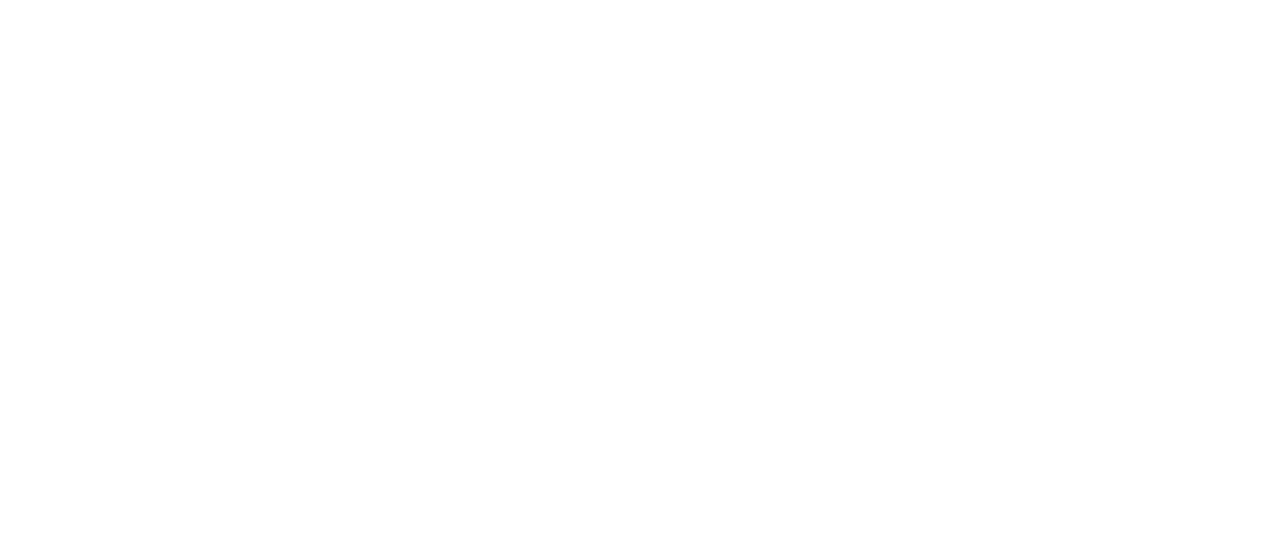
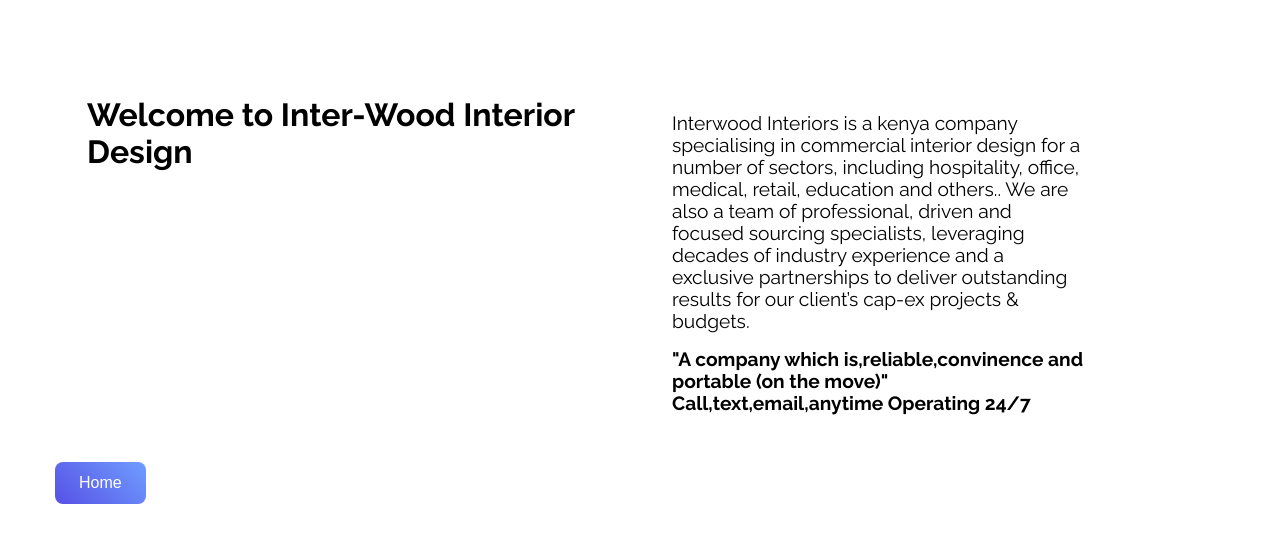
Before and after one commit to Collins87mbathi/interior-design-webpage, a React (Create React App) app: page /about in a window 1280 px wide. Before the commit this address had no page. Shown: the top 542 px of the page. Built offline with nearby package versions, Linux system fonts and the light colour scheme.

Commit message:
added about me page

```diff
--- a/src/App.js
+++ b/src/App.js
@@ -2,12 +2,15 @@
 import { BrowserRouter ,Routes, Route } from 'react-router-dom';
 import Contact from './components/contact/Contact';
 import Home from './components/home/Home';
+import About from './components/about/About';
+
 function App() {
   return (
     <BrowserRouter>
    <Routes>
    <Route  path='/' element={<Home/>}/>
     <Route path='/contact' element={<Contact/>}/>
+    <Route path='/about' element={<About/>}/>
     </Routes>
   </BrowserRouter>
   );
--- /dev/null
+++ b/src/components/about/About.css
@@ -0,0 +1,48 @@
+.section-center {
+    padding: 4rem 0;
+    width: 80vw;
+    margin: 0 auto;
+    max-width: 1170px;
+  }
+  .about-img,
+  .about-info {
+    padding: 2rem 0;
+  }
+
+  h1 {
+    font-size: 2rem;
+  }
+
+
+
+  /* section title global */
+  .section-subtitle {
+    font-size: 2rem;
+    font-family:"Grand Hotel", cursive;
+    letter-spacing: 0.5rem;
+    text-transform: capitalize;
+    color: blue;
+  }
+  .section-title {
+    font-size: 2rem;
+    text-transform: uppercase;
+  }
+  /* end of section title */
+
+  .about-text {
+    margin: 1rem 0;
+    max-width: 26rem;
+    font-size: 1.2rem;
+  }
+
+  @media screen and (min-width: 992px) {
+    .section-center {
+      width: 95vw;
+    }
+    .about-img,
+    .about-info {
+      float: left;
+      width: 50%;
+      padding: 2rem;
+    }
+  }
--- /dev/null
+++ b/src/components/about/About.js
@@ -0,0 +1,30 @@
+import React from 'react'
+import './About.css';
+import {Link} from "react-router-dom"
+
+const About = () => {
+  return (
+    <section className="about">
+      <div className="section-center clearfix">
+        <article className="about-img">
+            <h1>Welcome to Inter-Wood Interior Design </h1>
+        </article>
+        <article className="about-info">
+          <p className="about-text">
+          Interwood Interiors is a kenya company specialising in commercial interior design for a number of sectors, including hospitality, office, medical, retail, education and others..
+          We are also a team of professional, driven and focused sourcing specialists, leveraging decades of industry experience and a exclusive partnerships to deliver outstanding results for our client’s cap-ex projects & budgets.
+          </p>
+          <p className="about-text">
+           <b> "A company which is,reliable,convinence and portable (on the move)"
+            Call,text,email,anytime Operating 24/7 </b>
+          </p>
+        </article>
+        <Link to='/'>
+        <button className="btn">Home</button>
+        </Link>
+      </div>
+    </section>
+  )
+}
+
+export default About
--- a/src/components/contact/Contact.js
+++ b/src/components/contact/Contact.js
@@ -66,7 +66,7 @@
             >telephone
           </h3>
           <h3 className="contact-text">
-          0707072393 , 0796088827
+          0707072393
           </h3>
         </div>
       </article>
--- a/src/components/navbar/Navbar.css
+++ b/src/components/navbar/Navbar.css
@@ -1,6 +1,15 @@
 
 header span {
     color: white;
+}
+
+.header-top {
+    color: #5651e5;
+    font-size: 1.2rem;
+    display: flex;
+    align-items: center;
+    justify-content: center;
+    height: 2rem;
 }
 header {
     position: sticky;
--- a/src/components/navbar/Navbar.js
+++ b/src/components/navbar/Navbar.js
@@ -3,6 +3,7 @@
 import {HiOutlineMenuAlt4} from 'react-icons/hi'
 import {FaRegTimesCircle} from 'react-icons/fa'
 import {BsFillHouseFill} from 'react-icons/bs'
+import {BiTimeFive} from 'react-icons/bi'
 
 import './Navbar.css'
 
@@ -15,13 +16,18 @@
 
 
     return (
+        <>
+        <div className='header-top'>
+        <BiTimeFive/>
+        <p>Monday – Friday 8 AM – 5 PM</p>
+        </div>
         <header>
-
        <h1><span><BsFillHouseFill />Inter-wood</span></h1>
 
         <nav  ref={navRef}>
             <Link to='/'>Home</Link>
             <Link to='/contact'>contact</Link>
+            <Link to='/about'>about</Link>
             <button className='nav-btn nav-close-btn' onClick={showNavbar}>
               <FaRegTimesCircle/>
             </button>
@@ -31,6 +37,7 @@
         </button>
 
    </header>
+   </>
     )
 }
 
```
